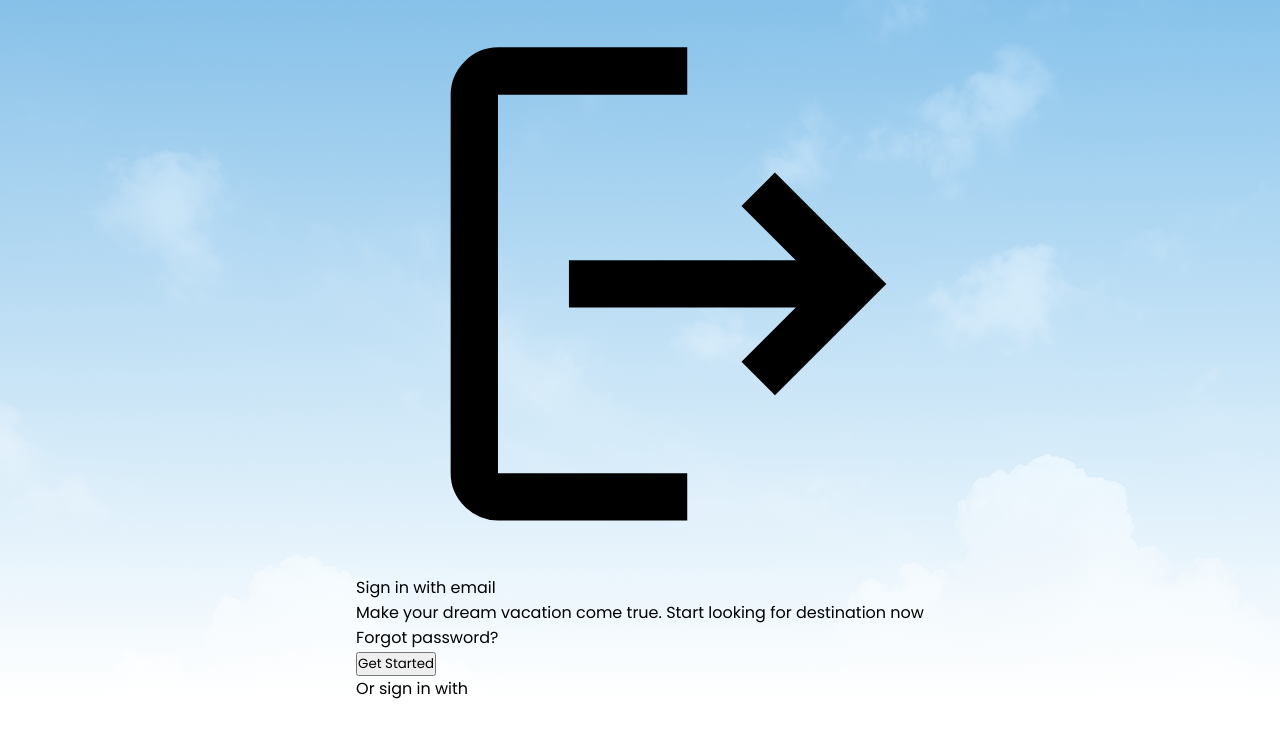
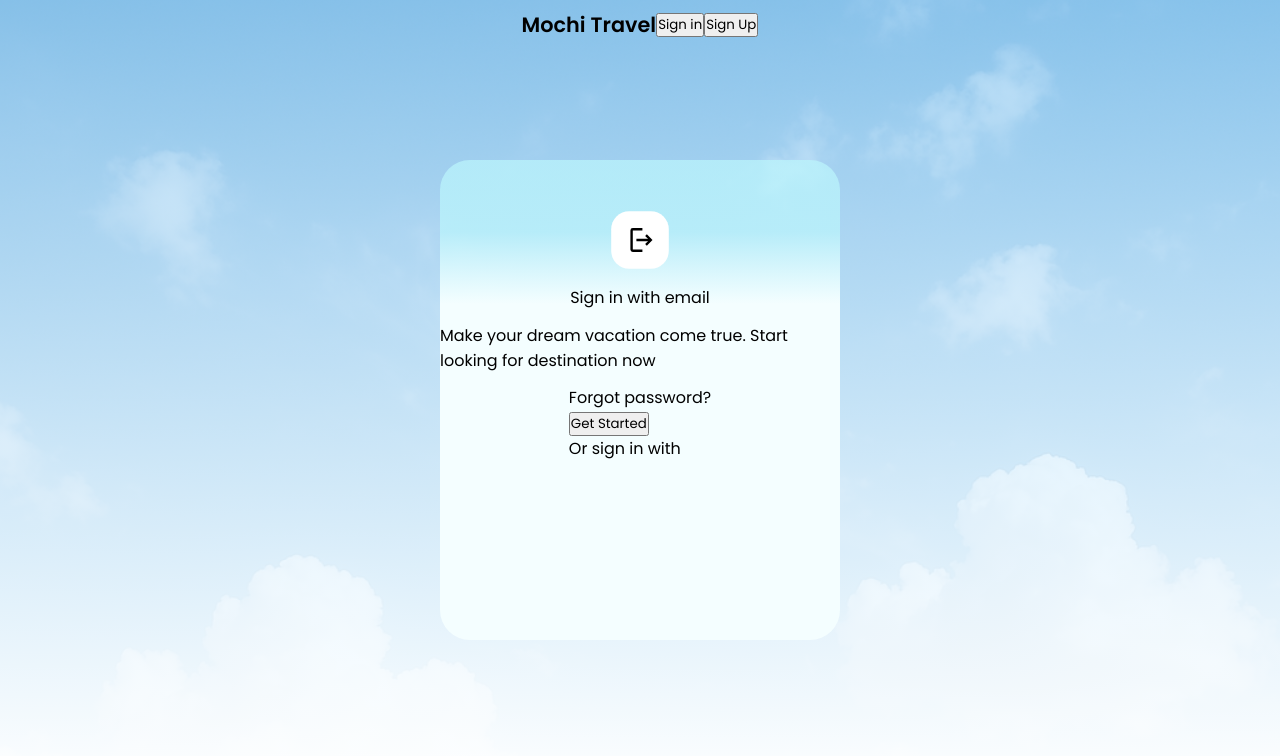
Before and after one commit to NRestFzn/tubes-gdgoc, a React (Vite) app: page / in a window 1280 px wide. Shown: the top 756 px of the page. Built offline with nearby package versions, Linux system fonts and the light colour scheme.

Commit message:
Renaming Login.tsx to SignIn.tsx and developing login page

```diff
--- a/src/pages/SignIn.tsx
+++ b/src/pages/SignIn.tsx
@@ -1,4 +1,4 @@
-import styles from '../styles/Login.module.css'
+import styles from '../styles/SignIn.module.css'
 
 import {LogoutIcon} from '../components/SvgIcons'
 
@@ -8,21 +8,36 @@ export const SignIn: React.FC = (): React.ReactElement => {
   return (
     <div className={styles.background}>
       <div>
-        <div></div>
+        <header>
+          <div className={styles.logo}>
+            {/*Logo Icon here*/}
+            <p>Mochi Travel</p>
+          </div>
+
+          <div className={styles.headerButtons}>
+            <button>Sign in</button>
+            <button>Sign Up</button>
+          </div>
+        </header>
+
         <div className={styles.loginBox}>
           <div className={styles.svgContainer}>
-            <SignInIcon/>
+            <SignInIcon className={styles.icon}/>
           </div>
 
           <p className={styles.title}>Sign in with email</p>
           <p className={styles.description}>Make your dream vacation come true. Start looking for destination now</p>
 
-          <div className={styles.inputContainer}></div>
-          <div className={styles.inputContainer}></div>
-          <p>Forgot password?</p>
+          <div className={styles.formSection}>
+            <form>
+              <div className={styles.inputContainer}></div>
+              <div className={styles.inputContainer}></div>
+            </form>
+            <p>Forgot password?</p>
 
-          <button>Get Started</button>
-          <p>Or sign in with</p>
+            <button>Get Started</button>
+            <p>Or sign in with</p>
+          </div>
 
           <div className={styles.thirdPartyLogin}></div>
           <div className={styles.thirdPartyLogin}></div>
--- a/src/styles/Login.module.css
+++ /dev/null
@@ -1,13 +0,0 @@
-.background {
-  background-image: url('../assets/cloudBackground.png');
-  background-repeat: no-repeat;
-  background-size: cover;
-}
-
-.background > div {
-  display: flex;
-  align-items: center;
-  justify-content: center;
-
-  background-image: linear-gradient(rgba(175, 224, 255, 0.726), white);
-}
--- /dev/null
+++ b/src/styles/SignIn.module.css
@@ -0,0 +1,75 @@
+.background {
+  background-image: url('../assets/cloudBackground.png');
+  background-repeat: no-repeat;
+  background-size: cover;
+
+  height: 100vh;
+}
+
+.background > div {
+  display: flex;
+  flex-direction: column;
+  align-items: center;
+  justify-content: center;
+  gap: 5em;
+
+  height: inherit;
+
+  background-image: linear-gradient(rgba(175, 224, 255, 0.726), white);
+}
+
+header {
+  height: 3em;
+  width: 100vw;
+
+  position:absolute;
+  top: 0;
+
+  display: flex;
+  align-items: center;
+  justify-content: center;
+}
+
+.logo > p {
+  font-weight: 550;
+  font-size: 1.3em;
+}
+
+.loginBox {
+  background-image: linear-gradient(rgba(187, 245, 252, 0.726) 15%, rgb(244, 254, 255) 30%);
+
+  display: flex;
+  flex-direction: column;
+  align-items: center;
+  justify-content: flex-start;
+  gap: 0.8em;
+
+  height: 30em;
+  width: 25em;
+  border-radius: 30px;
+}
+
+.svgContainer {
+  height: 4em;
+  width: 4em;
+  scale: 0.9;
+
+  margin-top: 3em;
+
+  display: flex;
+  align-items: center;
+  justify-content: center;
+
+  background-color: white;
+  border-radius: 20px;
+}
+
+.icon {
+  width: 2em;
+  height: 2em;
+}
+
+.title > p {
+  font-weight: 510;
+  font-size: 1.3em;
+}
```
